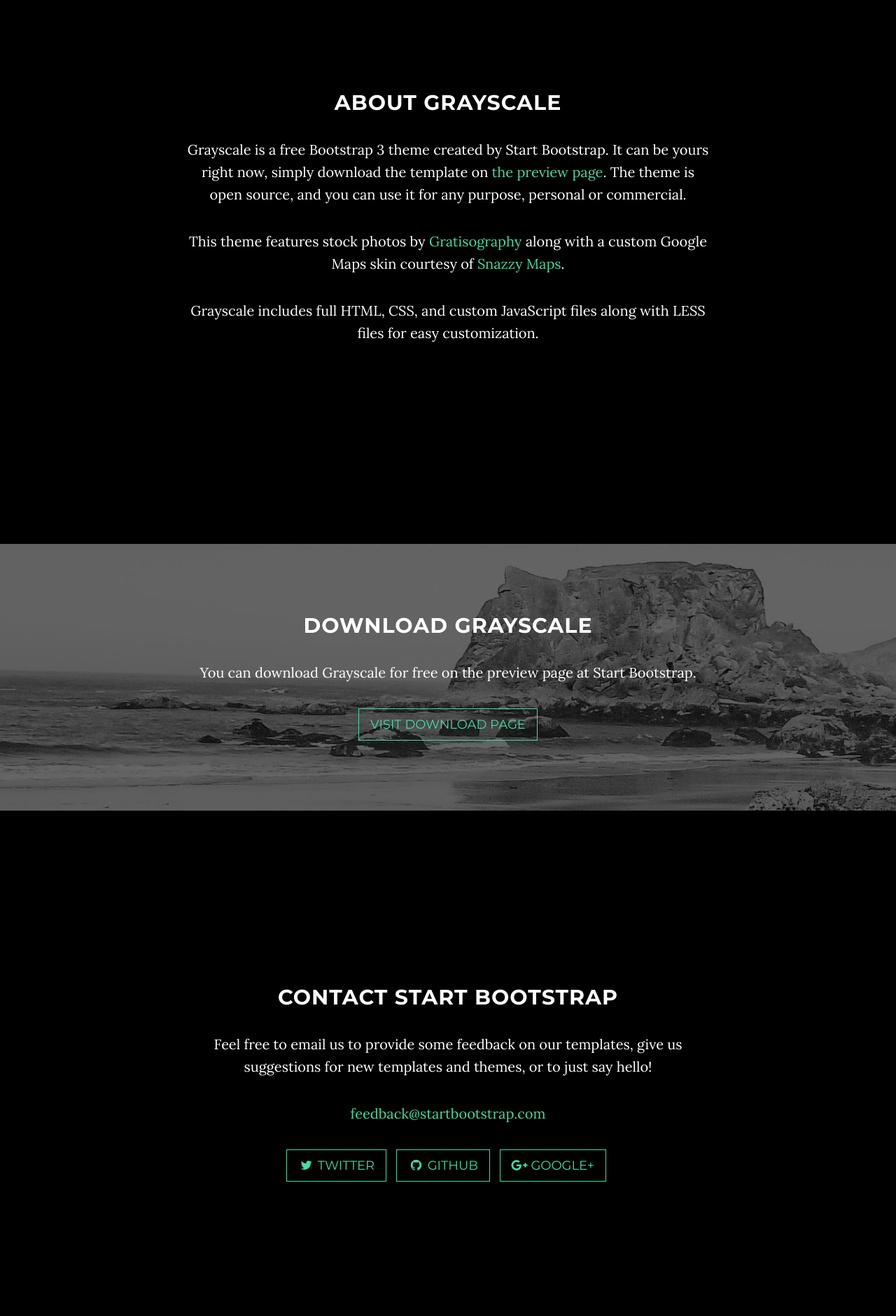
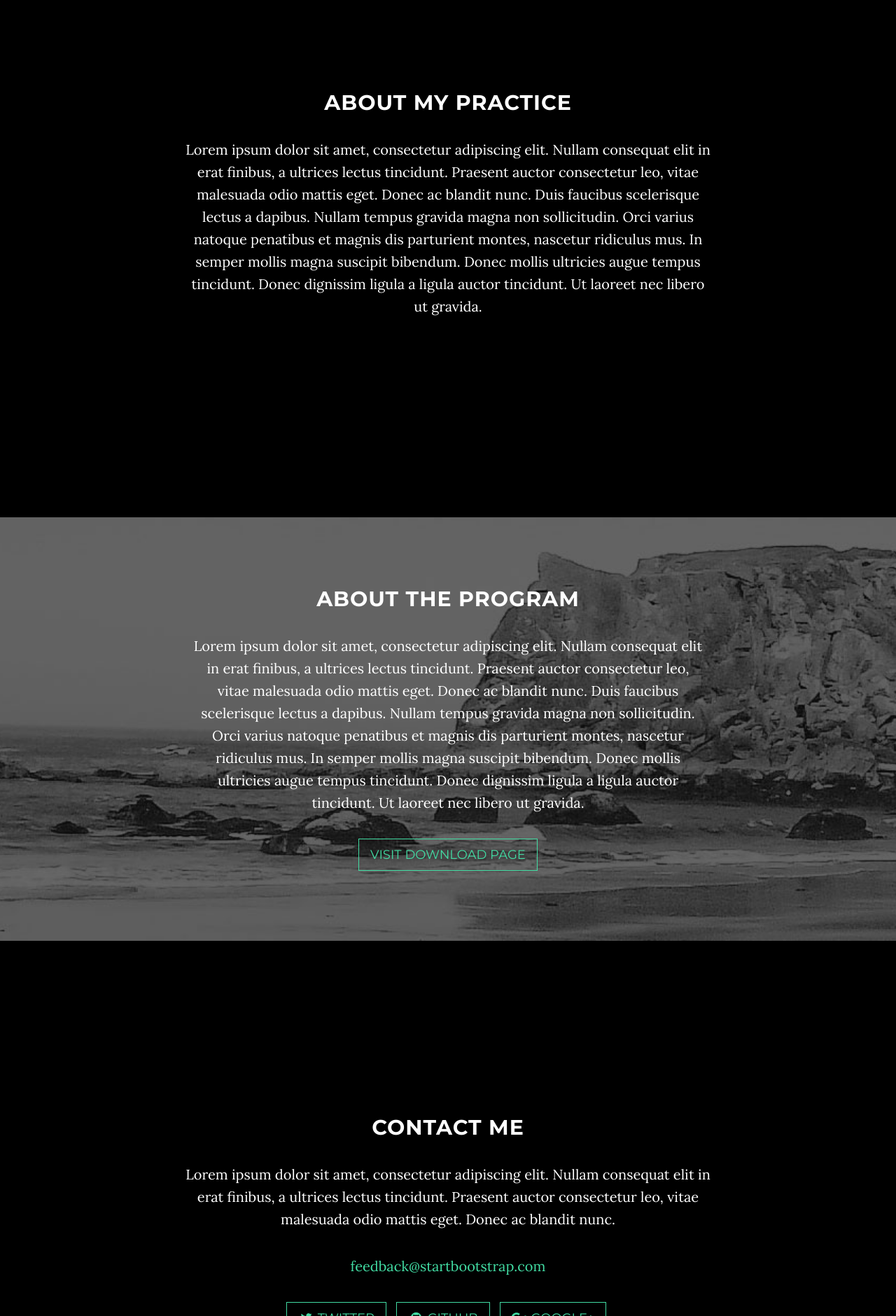
Before and after one commit to allisonPlusPlus/drewnelson, a website: page index.html in a window 1280 px wide. Shown: the part 920-2800 px from the top of the page at 70% size. Drawn offline with nearby package versions, Linux system fonts and the light colour scheme; some packages are replaced by stand-ins of ours.

Commit message:
Add lorem ipsum text

```diff
--- a/index.html
+++ b/index.html
@@ -74,9 +74,9 @@
             <div class="container">
                 <div class="row">
                     <div class="col-md-8 col-md-offset-2">
-                        <h1 class="brand-heading">Grayscale</h1>
-                        <p class="intro-text">A free, responsive, one page Bootstrap theme.
-                            <br>Created by Start Bootstrap.</p>
+                        <h1 class="brand-heading">Drew Nelson</h1>
+                        <p class="intro-text">Therapy for today, tomorrow and yesterday
+                            <br>Healing words</p>
                         <a href="#about" class="btn btn-circle page-scroll">
                             <i class="fa fa-angle-double-down animated"></i>
                         </a>
@@ -90,10 +90,10 @@
     <section id="about" class="container content-section text-center">
         <div class="row">
             <div class="col-lg-8 col-lg-offset-2">
-                <h2>About Grayscale</h2>
-                <p>Grayscale is a free Bootstrap 3 theme created by Start Bootstrap. It can be yours right now, simply download the template on <a href="http://startbootstrap.com/template-overviews/grayscale/">the preview page</a>. The theme is open source, and you can use it for any purpose, personal or commercial.</p>
-                <p>This theme features stock photos by <a href="http://gratisography.com/">Gratisography</a> along with a custom Google Maps skin courtesy of <a href="http://snazzymaps.com/">Snazzy Maps</a>.</p>
-                <p>Grayscale includes full HTML, CSS, and custom JavaScript files along with LESS files for easy customization.</p>
+                <h2>About My Practice</h2>
+                <p>Lorem ipsum dolor sit amet, consectetur adipiscing elit. Nullam consequat elit in erat finibus, a ultrices lectus tincidunt. Praesent auctor consectetur leo, vitae malesuada odio mattis eget. Donec ac blandit nunc. Duis faucibus scelerisque lectus a dapibus. Nullam tempus gravida magna non sollicitudin. Orci varius natoque penatibus et magnis dis parturient montes, nascetur ridiculus mus. In semper mollis magna suscipit bibendum. Donec mollis ultricies augue tempus tincidunt. Donec dignissim ligula a ligula auctor tincidunt. Ut laoreet nec libero ut gravida.
+
+</p>
             </div>
         </div>
     </section>
@@ -103,8 +103,10 @@
         <div class="download-section">
             <div class="container">
                 <div class="col-lg-8 col-lg-offset-2">
-                    <h2>Download Grayscale</h2>
-                    <p>You can download Grayscale for free on the preview page at Start Bootstrap.</p>
+                    <h2>About The Program</h2>
+                    <p>Lorem ipsum dolor sit amet, consectetur adipiscing elit. Nullam consequat elit in erat finibus, a ultrices lectus tincidunt. Praesent auctor consectetur leo, vitae malesuada odio mattis eget. Donec ac blandit nunc. Duis faucibus scelerisque lectus a dapibus. Nullam tempus gravida magna non sollicitudin. Orci varius natoque penatibus et magnis dis parturient montes, nascetur ridiculus mus. In semper mollis magna suscipit bibendum. Donec mollis ultricies augue tempus tincidunt. Donec dignissim ligula a ligula auctor tincidunt. Ut laoreet nec libero ut gravida.
+
+</p>
                     <a href="http://startbootstrap.com/template-overviews/grayscale/" class="btn btn-default btn-lg">Visit Download Page</a>
                 </div>
             </div>
@@ -115,8 +117,8 @@
     <section id="contact" class="container content-section text-center">
         <div class="row">
             <div class="col-lg-8 col-lg-offset-2">
-                <h2>Contact Start Bootstrap</h2>
-                <p>Feel free to email us to provide some feedback on our templates, give us suggestions for new templates and themes, or to just say hello!</p>
+                <h2>Contact me</h2>
+                <p>Lorem ipsum dolor sit amet, consectetur adipiscing elit. Nullam consequat elit in erat finibus, a ultrices lectus tincidunt. Praesent auctor consectetur leo, vitae malesuada odio mattis eget. Donec ac blandit nunc.</p>
                 <p><a href="mailto:feedback@startbootstrap.com">feedback@startbootstrap.com</a>
                 </p>
                 <ul class="list-inline banner-social-buttons">
```
